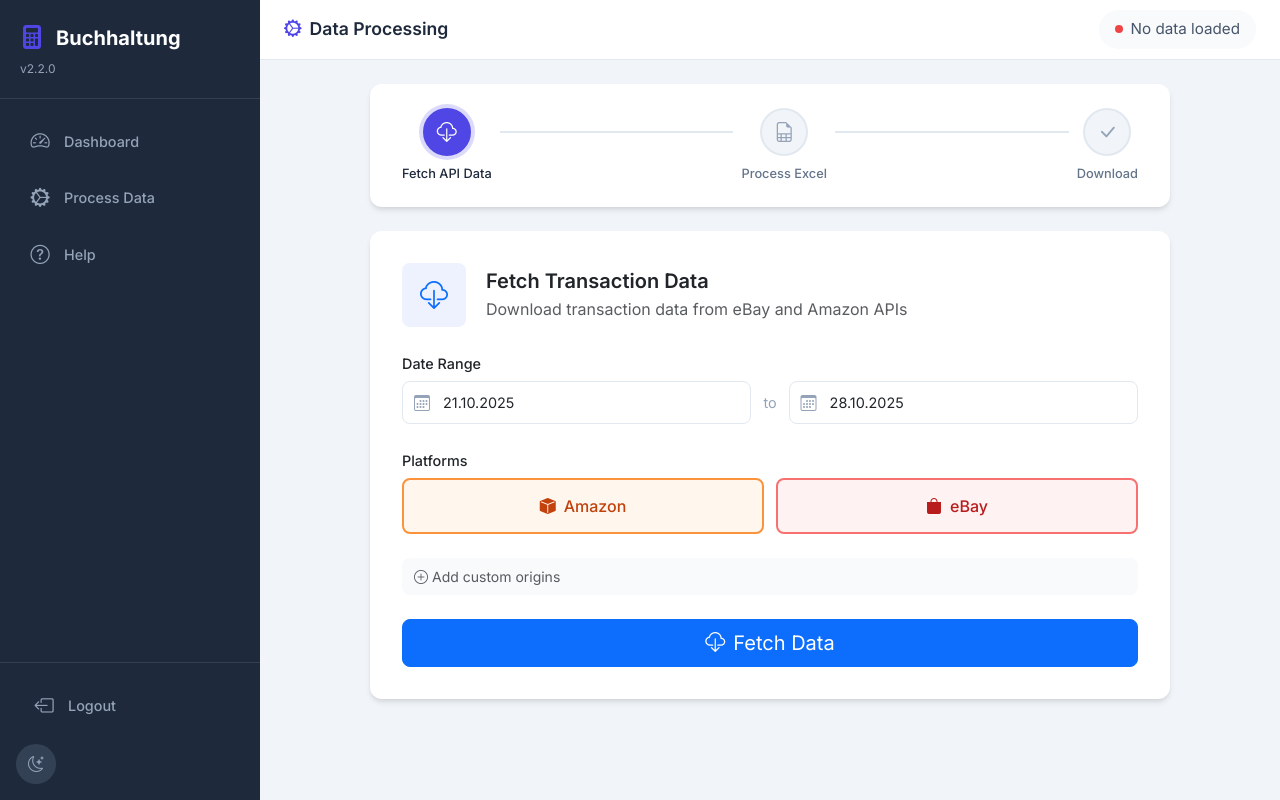
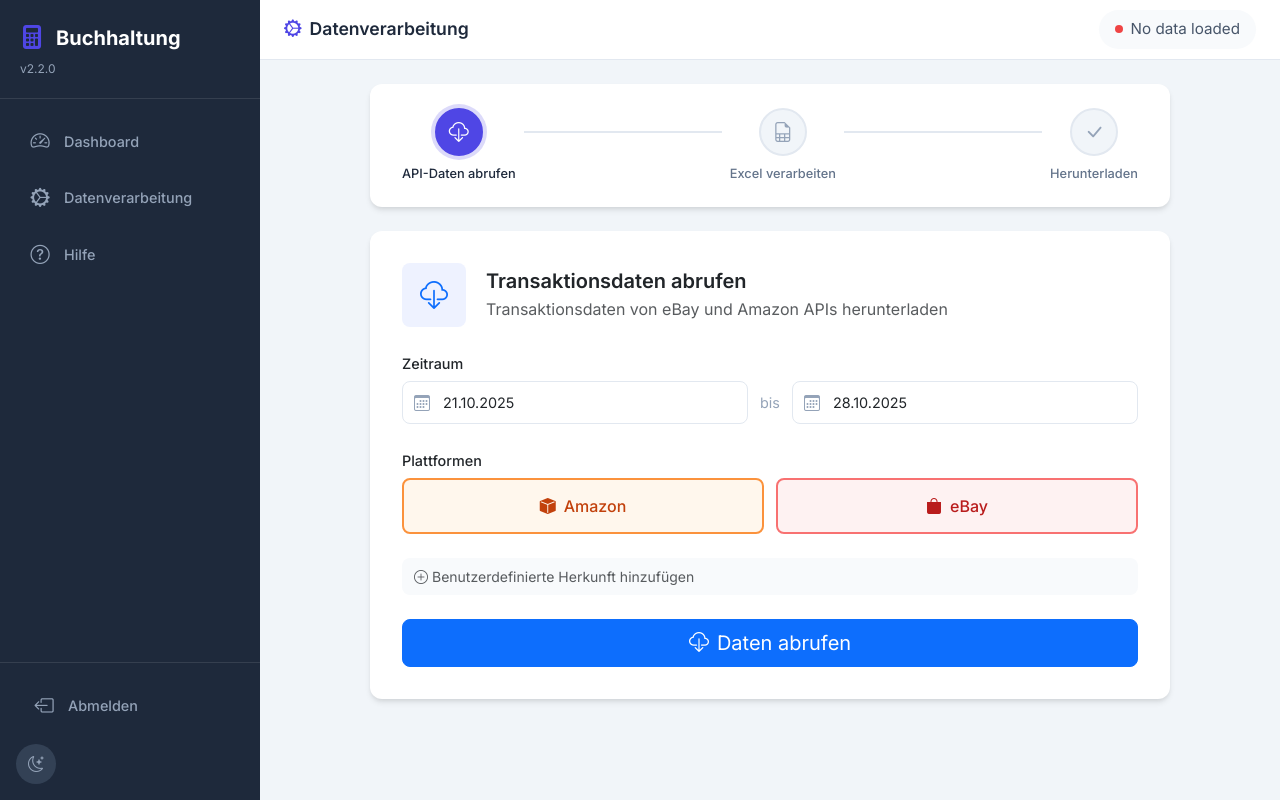
Before and after one commit to marketingkamdi24/Buchhaltung, a Flask app: template src/ui/templates/process.html in a window 1280 px wide. Run offline with Flask 3, Linux system fonts and the light colour scheme; the template is opened without the code that fills it, so the values that code supplies are empty; some libraries are stand-ins or nearby versions.

Commit message:
Fix download functionality and translate UI to German
- Add matched_count and unmatched_count to MatchResult dataclass
- Add download attribute to download buttons for proper file download
- Translate all UI templates to German (base, login, index, process, help)
- Update navigation, buttons, status messages, and error text to German

```diff
--- a/src/processors/data_matcher.py
+++ b/src/processors/data_matcher.py
@@ -22,6 +22,8 @@ class MatchResult:
     file_path: Optional[str] = None
     matched_file_path: Optional[str] = None
     processed_file_path: Optional[str] = None
+    matched_count: int = 0
+    unmatched_count: int = 0
 
 
 class DataMatcher:
@@ -125,7 +127,9 @@ class DataMatcher:
                     data=matched_df,
                     file_path=str(process_result.file_path),  # Main output is processed file
                     matched_file_path=str(matched_path),
-                    processed_file_path=str(process_result.file_path)
+                    processed_file_path=str(process_result.file_path),
+                    matched_count=match_count,
+                    unmatched_count=total_count - match_count
                 )
             else:
                 return MatchResult(
--- a/src/ui/templates/base.html
+++ b/src/ui/templates/base.html
@@ -1,5 +1,5 @@
 <!DOCTYPE html>
-<html lang="en" data-bs-theme="light">
+<html lang="de" data-bs-theme="light">
 <head>
     <meta charset="UTF-8">
     <meta name="viewport" content="width=device-width, initial-scale=1.0">
@@ -46,14 +46,14 @@
             <li class="nav-item">
                 <a href="{{ url_for('process_page') }}" class="nav-link {% if page == 'process' %}active{% endif %}">
                     <i class="bi bi-gear-wide-connected"></i>
-                    <span>Process Data</span>
+                    <span>Datenverarbeitung</span>
                 </a>
             </li>
 
             <li class="nav-item">
                 <a href="{{ url_for('help_page') }}" class="nav-link {% if page == 'help' %}active{% endif %}">
                     <i class="bi bi-question-circle"></i>
-                    <span>Help</span>
+                    <span>Hilfe</span>
                 </a>
             </li>
         </ul>
@@ -61,7 +61,7 @@
         <div class="sidebar-footer">
             <a href="{{ url_for('logout') }}" class="nav-link logout-link" title="Logout">
                 <i class="bi bi-box-arrow-left"></i>
-                <span>Logout</span>
+                <span>Abmelden</span>
             </a>
             <button id="theme-toggle" class="theme-toggle" title="Toggle theme">
                 <i class="bi bi-moon-stars"></i>
@@ -84,7 +84,7 @@
             <div class="topbar-actions">
                 <div class="api-status" id="api-status">
                     <span class="status-dot" id="status-dot"></span>
-                    <span class="status-text" id="status-text">Checking...</span>
+                    <span class="status-text" id="status-text">Wird geprüft...</span>
                 </div>
             </div>
         </header>
@@ -105,17 +105,17 @@
             <div class="modal-content">
                 <div class="modal-header bg-warning">
                     <h5 class="modal-title" id="sessionTimeoutModalLabel">
-                        <i class="bi bi-exclamation-triangle me-2"></i>Session Expiring Soon
+                        <i class="bi bi-exclamation-triangle me-2"></i>Sitzung läuft bald ab
                     </h5>
                 </div>
                 <div class="modal-body">
-                    <p>Your session will expire in <strong><span id="sessionCountdown">60</span> seconds</strong> due to inactivity.</p>
-                    <p>Click "Stay Logged In" to continue your session, or you will be automatically logged out.</p>
+                    <p>Ihre Sitzung läuft in <strong><span id="sessionCountdown">60</span> Sekunden</strong> wegen Inaktivität ab.</p>
+                    <p>Klicken Sie auf "Angemeldet bleiben" um Ihre Sitzung fortzusetzen, oder Sie werden automatisch abgemeldet.</p>
                 </div>
                 <div class="modal-footer">
-                    <button type="button" class="btn btn-secondary" id="logoutNowBtn">Logout Now</button>
+                    <button type="button" class="btn btn-secondary" id="logoutNowBtn">Jetzt abmelden</button>
                     <button type="button" class="btn btn-primary" id="stayLoggedInBtn">
-                        <i class="bi bi-check-circle me-1"></i>Stay Logged In
+                        <i class="bi bi-check-circle me-1"></i>Angemeldet bleiben
                     </button>
                 </div>
             </div>
@@ -128,16 +128,16 @@
             <div class="modal-content">
                 <div class="modal-header bg-danger text-white">
                     <h5 class="modal-title" id="sessionExpiredModalLabel">
-                        <i class="bi bi-lock me-2"></i>Session Expired
+                        <i class="bi bi-lock me-2"></i>Sitzung abgelaufen
                     </h5>
                 </div>
                 <div class="modal-body">
-                    <p>Your session has expired due to inactivity.</p>
-                    <p>Please log in again to continue.</p>
+                    <p>Ihre Sitzung ist wegen Inaktivität abgelaufen.</p>
+                    <p>Bitte melden Sie sich erneut an um fortzufahren.</p>
                 </div>
                 <div class="modal-footer">
                     <a href="{{ url_for('login') }}" class="btn btn-primary">
-                        <i class="bi bi-box-arrow-in-right me-1"></i>Go to Login
+                        <i class="bi bi-box-arrow-in-right me-1"></i>Zur Anmeldung
                     </a>
                 </div>
             </div>
--- a/src/ui/templates/process.html
+++ b/src/ui/templates/process.html
@@ -1,10 +1,10 @@
 {% extends "base.html" %}
 
-{% block title %}Process Data{% endblock %}
+{% block title %}Daten verarbeiten{% endblock %}
 
 {% block page_title %}
 <i class="bi bi-gear-wide-connected"></i>
-Data Processing
+Datenverarbeitung
 {% endblock %}
 
 {% block content %}
@@ -16,7 +16,7 @@ Data Processing
                 <div class="step-circle">
                     <i class="bi bi-cloud-download"></i>
                 </div>
-                <span class="step-label">Fetch API Data</span>
+                <span class="step-label">API-Daten abrufen</span>
             </div>
             <div class="progress-connector">
                 <div class="connector-line" id="connector-1"></div>
@@ -25,7 +25,7 @@ Data Processing
                 <div class="step-circle">
                     <i class="bi bi-file-earmark-spreadsheet"></i>
                 </div>
-                <span class="step-label">Process Excel</span>
+                <span class="step-label">Excel verarbeiten</span>
             </div>
             <div class="progress-connector">
                 <div class="connector-line" id="connector-2"></div>
@@ -34,7 +34,7 @@ Data Processing
                 <div class="step-circle">
                     <i class="bi bi-check-lg"></i>
                 </div>
-                <span class="step-label">Download</span>
+                <span class="step-label">Herunterladen</span>
             </div>
         </div>
     </div>
@@ -50,33 +50,33 @@ Data Processing
                             <i class="bi bi-cloud-download"></i>
                         </div>
                         <div>
-                            <h4>Fetch Transaction Data</h4>
-                            <p class="text-muted mb-0">Download transaction data from eBay and Amazon APIs</p>
+                            <h4>Transaktionsdaten abrufen</h4>
+                            <p class="text-muted mb-0">Transaktionsdaten von eBay und Amazon APIs herunterladen</p>
                         </div>
                     </div>
 
                     <form id="fetch-form" class="mt-4">
                         <!-- Quick Date Selection -->
                         <div class="quick-dates mb-4">
-                            <label class="form-label fw-medium">Date Range</label>
+                            <label class="form-label fw-medium">Zeitraum</label>
                             <div class="date-input-group">
                                 <div class="input-with-icon">
                                     <i class="bi bi-calendar3"></i>
                                     <input type="text" class="form-control" id="date_from"
-                                           placeholder="From: DD.MM.YYYY" value="21.10.2025">
+                                           placeholder="Von: TT.MM.JJJJ" value="21.10.2025">
                                 </div>
-                                <span class="date-separator">to</span>
+                                <span class="date-separator">bis</span>
                                 <div class="input-with-icon">
                                     <i class="bi bi-calendar3"></i>
                                     <input type="text" class="form-control" id="date_to"
-                                           placeholder="To: DD.MM.YYYY" value="28.10.2025">
+                                           placeholder="Bis: TT.MM.JJJJ" value="28.10.2025">
                                 </div>
                             </div>
                         </div>
 
                         <!-- Platform Toggle -->
                         <div class="platform-selection mb-4">
-                            <label class="form-label fw-medium">Platforms</label>
+                            <label class="form-label fw-medium">Plattformen</label>
                             <div class="platform-toggles">
                                 <label class="platform-toggle amazon">
                                     <input type="checkbox" id="use_amazon" checked>
@@ -98,7 +98,7 @@ Data Processing
                         <!-- Optional: Custom Origins (collapsed by default) -->
                         <details class="custom-origins-section mb-4">
                             <summary class="text-muted small">
-                                <i class="bi bi-plus-circle me-1"></i>Add custom origins
+                                <i class="bi bi-plus-circle me-1"></i>Benutzerdefinierte Herkunft hinzufügen
                             </summary>
                             <div class="mt-2">
                                 <input type="text" class="form-control form-control-sm"
@@ -108,7 +108,7 @@ Data Processing
 
                         <!-- Fetch Button -->
                         <button type="submit" class="btn btn-primary btn-lg w-100" id="fetch-btn">
-                            <i class="bi bi-cloud-download me-2"></i>Fetch Data
+                            <i class="bi bi-cloud-download me-2"></i>Daten abrufen
                         </button>
                     </form>
 
@@ -119,13 +119,13 @@ Data Processing
                                 <i class="bi bi-check-circle-fill"></i>
                             </div>
                             <div class="result-info">
-                                <h5>Data Retrieved Successfully</h5>
+                                <h5>Daten erfolgreich abgerufen</h5>
                                 <p class="mb-0">
-                                    <span id="fetch-count" class="fw-bold text-primary">0</span> records loaded
+                                    <span id="fetch-count" class="fw-bold text-primary">0</span> Datensätze geladen
                                 </p>
                             </div>
                             <button type="button" class="btn btn-success" id="continue-to-step-2">
-                                Continue <i class="bi bi-arrow-right ms-1"></i>
+                                Weiter <i class="bi bi-arrow-right ms-1"></i>
                             </button>
                         </div>
 
@@ -141,14 +141,14 @@ Data Processing
                                         id="data-preview-toggle">
                                     <span>
                                         <i class="bi bi-table me-2"></i>
-                                        View Fetched Data
+                                        Abgerufene Daten anzeigen
                                     </span>
                                     <span class="d-flex align-items-center">
                                         <span class="badge bg-secondary me-2" id="preview-row-badge">0 rows</span>
                                         <i class="bi bi-chevron-down" id="preview-toggle-icon"></i>
                                     </span>
                                 </button>
-                                <a href="#" class="btn btn-outline-success btn-sm" id="download-api-data" style="display: none;" title="Download API Data">
+                                <a href="#" class="btn btn-outline-success btn-sm" id="download-api-data" style="display: none;" title="API-Daten herunterladen" download>
                                     <i class="bi bi-download me-1"></i>Excel
                                 </a>
                             </div>
@@ -185,15 +185,15 @@ Data Processing
                             <i class="bi bi-file-earmark-spreadsheet"></i>
                         </div>
                         <div>
-                            <h4>Process Shop Export</h4>
-                            <p class="text-muted mb-0">Upload your eBay shop export and match with API data</p>
+                            <h4>Shop-Export verarbeiten</h4>
+                            <p class="text-muted mb-0">eBay Shop-Export hochladen und mit API-Daten abgleichen</p>
                         </div>
                     </div>
 
                     <!-- API Data Status Badge -->
                     <div class="api-data-badge mt-4" id="api-data-badge">
                         <i class="bi bi-database-check"></i>
-                        <span><span id="api-record-count">0</span> API records ready for matching</span>
+                        <span><span id="api-record-count">0</span> API-Datensätze bereit zum Abgleich</span>
                     </div>
 
                     <!-- File Upload -->
@@ -203,8 +203,8 @@ Data Processing
                             <div class="upload-icon-wrapper">
                                 <i class="bi bi-cloud-upload"></i>
                             </div>
-                            <h5>Drop your Excel file here</h5>
-                            <p class="text-muted">or click to browse</p>
+                            <h5>Excel-Datei hier ablegen</h5>
+                            <p class="text-muted">oder klicken zum Durchsuchen</p>
                             <span class="file-types">.xlsx, .xls, .csv</span>
                         </div>
                         <div class="upload-file-selected" id="upload-selected" style="display: none;">
@@ -223,18 +223,18 @@ Data Processing
 
                     <!-- Process Button -->
                     <button type="button" class="btn btn-success btn-lg w-100 mt-4" id="process-btn" disabled>
-                        <i class="bi bi-gear me-2"></i>Match & Process
+                        <i class="bi bi-gear me-2"></i>Abgleichen & Verarbeiten
                     </button>
 
                     <!-- Processing Indicator -->
                     <div id="processing-indicator" class="text-center py-4" style="display: none;">
                         <div class="spinner-border text-success mb-2"></div>
-                        <p class="text-muted mb-0">Processing your file...</p>
+                        <p class="text-muted mb-0">Datei wird verarbeitet...</p>
                     </div>
 
                     <!-- Back button -->
                     <button type="button" class="btn btn-link text-muted mt-3" id="back-to-step-1">
-                        <i class="bi bi-arrow-left me-1"></i>Back to Step 1
+                        <i class="bi bi-arrow-left me-1"></i>Zurück zu Schritt 1
                     </button>
                 </div>
             </div>
@@ -249,8 +249,8 @@ Data Processing
                             <i class="bi bi-check-lg"></i>
                         </div>
                         <div>
-                            <h4>Processing Complete!</h4>
-                            <p class="text-muted mb-0">Your files are ready for download</p>
+                            <h4>Verarbeitung abgeschlossen!</h4>
+                            <p class="text-muted mb-0">Ihre Dateien stehen zum Download bereit</p>
                         </div>
                     </div>
 
@@ -258,32 +258,32 @@ Data Processing
                     <div class="results-summary mt-4">
                         <div class="result-stat-card">
                             <div class="stat-value text-success" id="result-matched">0</div>
-                            <div class="stat-label">Matched</div>
+                            <div class="stat-label">Zugeordnet</div>
                         </div>
                         <div class="result-stat-card">
                             <div class="stat-value text-warning" id="result-unmatched">0</div>
-                            <div class="stat-label">Unmatched</div>
+                            <div class="stat-label">Nicht zugeordnet</div>
                         </div>
                         <div class="result-stat-card">
                             <div class="stat-value text-primary" id="result-total">0</div>
-                            <div class="stat-label">Total</div>
+                            <div class="stat-label">Gesamt</div>
                         </div>
                     </div>
 
                     <!-- Download Buttons -->
                     <div class="download-actions mt-4">
-                        <a href="#" class="btn btn-primary btn-lg" id="download-modified">
-                            <i class="bi bi-download me-2"></i>Download Processed File
+                        <a href="#" class="btn btn-primary btn-lg" id="download-modified" download>
+                            <i class="bi bi-download me-2"></i>Bearbeitete Datei herunterladen
                         </a>
-                        <a href="#" class="btn btn-outline-secondary" id="download-matched">
-                            <i class="bi bi-download me-2"></i>Download Matched Only
+                        <a href="#" class="btn btn-outline-secondary" id="download-matched" download>
+                            <i class="bi bi-download me-2"></i>Nur zugeordnete Daten herunterladen
                         </a>
                     </div>
 
                     <!-- Process Another -->
                     <div class="text-center mt-4">
                         <button type="button" class="btn btn-link" id="process-another">
-                            <i class="bi bi-arrow-repeat me-1"></i>Process Another File
+                            <i class="bi bi-arrow-repeat me-1"></i>Weitere Datei verarbeiten
                         </button>
                     </div>
                 </div>
@@ -371,7 +371,7 @@ Data Processing
 
     function handleFile(file) {
         if (!file.name.match(/\.(xlsx|xls|csv)$/i)) {
-            showToast('error', 'Please upload an Excel or CSV file');
+            showToast('error', 'Bitte laden Sie eine Excel- oder CSV-Datei hoch');
             return;
         }
 
@@ -456,7 +456,7 @@ Data Processing
 
         const btn = document.getElementById('fetch-btn');
         btn.disabled = true;
-        btn.innerHTML = '<span class="spinner-border spinner-border-sm me-2"></span>Fetching...';
+        btn.innerHTML = '<span class="spinner-border spinner-border-sm me-2"></span>Wird abgerufen...';
 
         document.getElementById('fetch-result').style.display = 'none';
         document.getElementById('fetch-error').style.display = 'none';
@@ -489,7 +489,7 @@ Data Processing
                 // Build and show the preview table
                 buildPreviewTable(fetchedColumns, fetchedPreview);
                 document.getElementById('preview-row-badge').textContent =
-                    fetchedPreview.length + ' of ' + apiRecordCount.toLocaleString() + ' rows';
+                    fetchedPreview.length + ' von ' + apiRecordCount.toLocaleString() + ' Zeilen';
 
                 // Show and set download link for API data
                 if (data.download_url) {
@@ -499,20 +499,20 @@ Data Processing
                 }
 
                 updateStepIndicator(1, 'completed');
-                showToast('success', `Fetched ${data.record_count} records`);
+                showToast('success', `${data.record_count} Datensätze abgerufen`);
             } else {
                 document.getElementById('fetch-error-msg').textContent = data.message;
                 document.getElementById('fetch-error').style.display = 'block';
                 showToast('error', data.message);
             }
         } catch (error) {
-            document.getElementById('fetch-error-msg').textContent = 'Network error: ' + error.message;
+            document.getElementById('fetch-error-msg').textContent = 'Netzwerkfehler: ' + error.message;
             document.getElementById('fetch-error').style.display = 'block';
-            showToast('error', 'Failed to fetch data');
+            showToast('error', 'Fehler beim Abrufen der Daten');
         }
 
         btn.disabled = false;
-        btn.innerHTML = '<i class="bi bi-cloud-download me-2"></i>Fetch Data';
+        btn.innerHTML = '<i class="bi bi-cloud-download me-2"></i>Daten abrufen';
         updateProcessButton();
     });
 
@@ -522,7 +522,7 @@ Data Processing
 
         const btn = this;
         btn.disabled = true;
-        btn.innerHTML = '<span class="spinner-border spinner-border-sm me-2"></span>Processing...';
+        btn.innerHTML = '<span class="spinner-border spinner-border-sm me-2"></span>Wird verarbeitet...';
         document.getElementById('processing-indicator').style.display = 'block';
 
         const formData = new FormData();
@@ -552,16 +552,16 @@ Data Processing
 
                 updateStepIndicator(2, 'completed');
                 goToStep(3);
-                showToast('success', `Processed ${data.total_count} records`);
+                showToast('success', `${data.total_count} Datensätze verarbeitet`);
             } else {
                 showToast('error', data.message);
             }
         } catch (error) {
-            showToast('error', 'Failed to process data: ' + error.message);
+            showToast('error', 'Fehler bei der Verarbeitung: ' + error.message);
         }
 
         btn.disabled = false;
-        btn.innerHTML = '<i class="bi bi-gear me-2"></i>Match & Process';
+        btn.innerHTML = '<i class="bi bi-gear me-2"></i>Abgleichen & Verarbeiten';
         document.getElementById('processing-indicator').style.display = 'none';
         updateProcessButton();
     });
@@ -573,7 +573,7 @@ Data Processing
 
         if (!columns || columns.length === 0) {
             thead.innerHTML = '';
-            tbody.innerHTML = '<tr><td class="text-muted text-center py-3">No data available</td></tr>';
+            tbody.innerHTML = '<tr><td class="text-muted text-center py-3">Keine Daten verfügbar</td></tr>';
             return;
         }
 
```
Also changed, not shown: src/ui/templates/help.html (+43 -43 lines), src/ui/templates/index.html (+36 -36 lines), src/ui/templates/login.html (+9 -9 lines), instance/buchhaltung.db.
